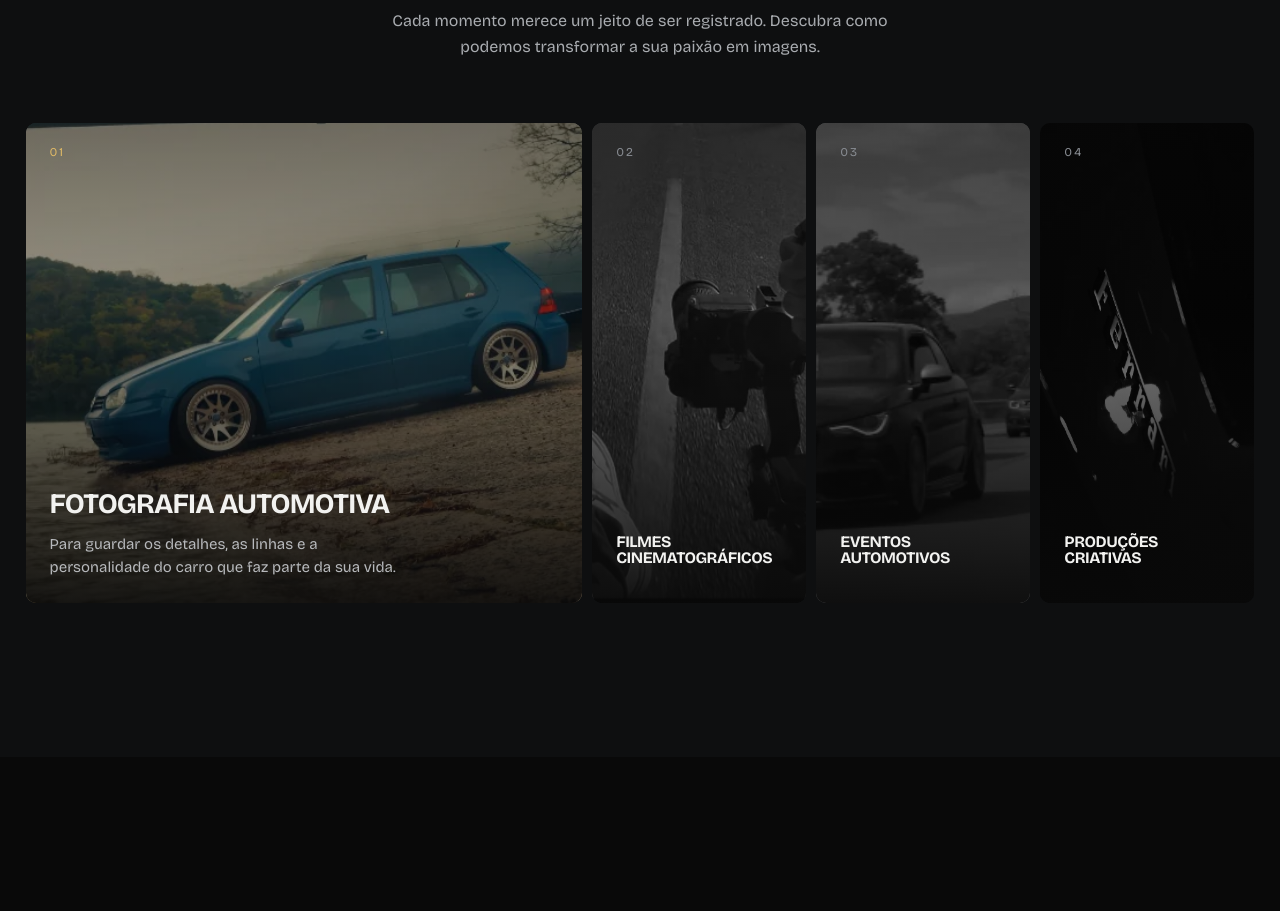
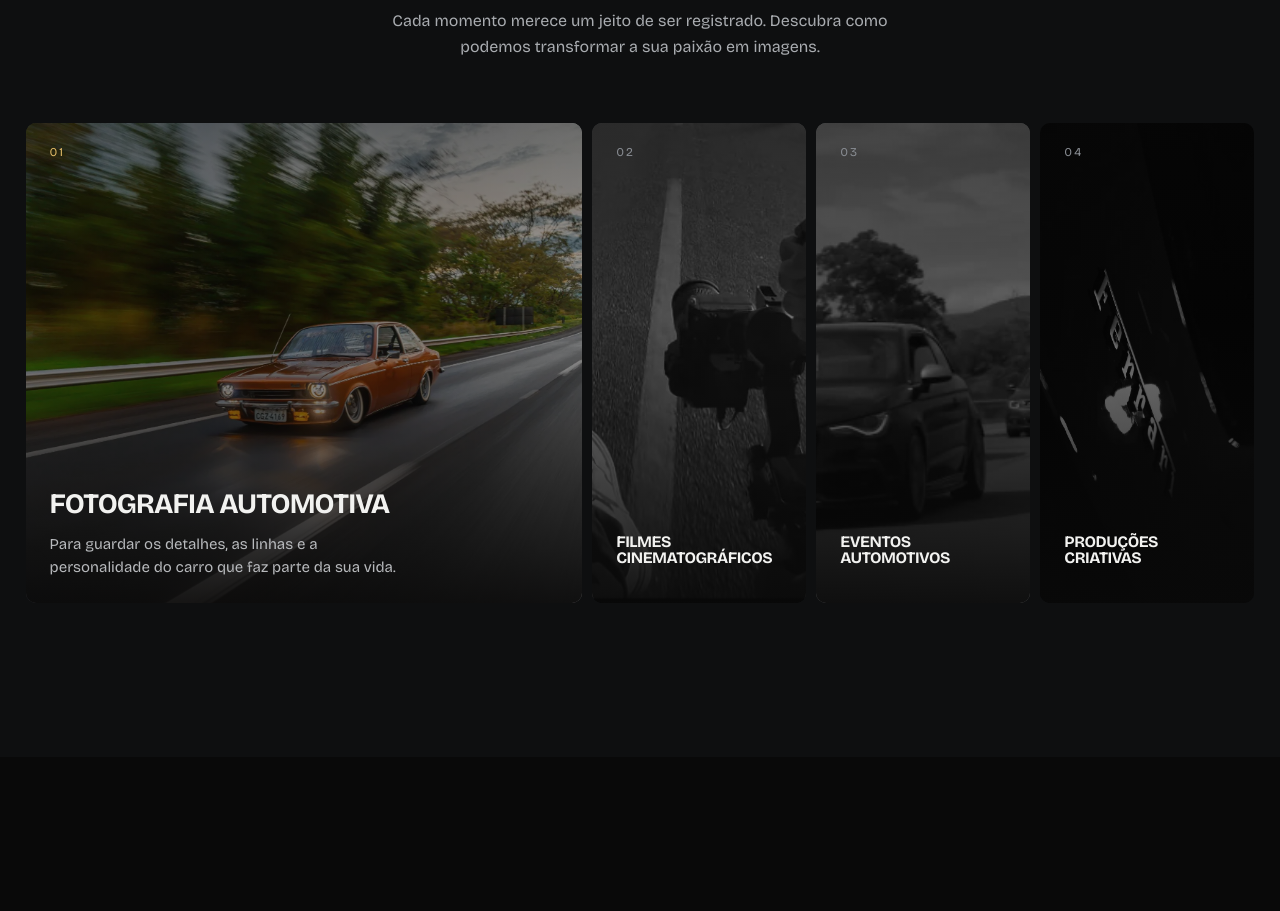
Before and after one commit to ttsorocaba52-cell/legitmediabr, a Next.js app: page / in a window 1280 px wide. Shown: the part 5560-6471 px from the top of the page. Built offline with nearby package versions, Linux system fonts and the light colour scheme.

Commit message:
feat: nova foto no cartão Fotografia automotiva
Co-Authored-By: Claude Sonnet 5.5 <noreply@anthropic.com>
Claude-Session: https://claude.ai/code/session_013FDkCNktR5z9zbhmhKrYPA

```diff
--- a/app/config.ts
+++ b/app/config.ts
@@ -30,7 +30,7 @@ export const WORKS: Work[] = [
 ];
 
 export const SERVICES = [
-  { title: "Fotografia automotiva", desc: "Para guardar os detalhes, as linhas e a personalidade do carro que faz parte da sua vida.", img: "/assets/p08.webp" },
+  { title: "Fotografia automotiva", desc: "Para guardar os detalhes, as linhas e a personalidade do carro que faz parte da sua vida.", img: "/assets/servico-fotografia.webp" },
   { title: "Filmes cinematográficos", desc: "Movimento, som e atmosfera para reviver a sensação de estar ao volante ou admirar seu carro de outra perspectiva.", img: "/assets/p14.webp" },
   { title: "Eventos automotivos", desc: "Os encontros, as pessoas e os momentos que fazem a cultura automotiva acontecer.", img: "/assets/p03.webp" },
   { title: "Produções criativas", desc: "Para transformar aquela ideia que você sempre imaginou em uma experiência visual exclusiva.", img: "/assets/p10.webp" },
```
Also changed, not shown: public/assets/p08.webp (deleted), public/assets/servico-fotografia.webp (added).
